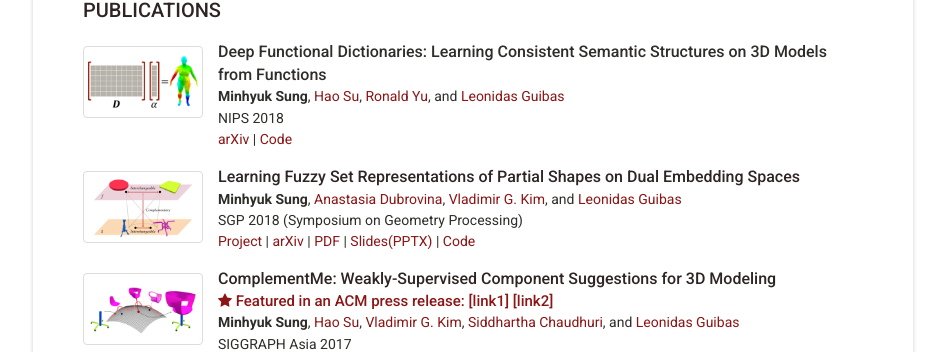
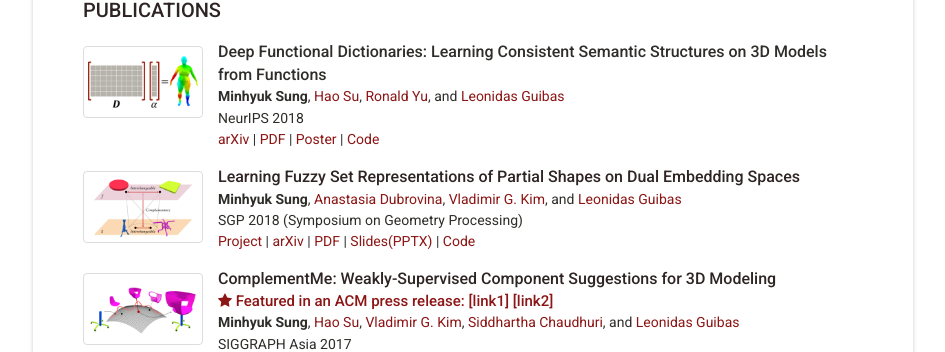
Before and after one commit to mhsung/mhsung.github.io, a Jekyll site: the page built from index.html, in a window 1280 px wide. Shown: the part 402-754 px from the top of the page, without its empty margins (167-1112 px from the left). Built offline with Jekyll 4.4.1, drawn with Linux system fonts in a browser that asks for light colours.

Commit message:
Minor update.

```diff
--- a/_includes/publications.html
+++ b/_includes/publications.html
@@ -21,8 +21,10 @@
           <a href="https://ronaldiscool.github.io/" target="_blank">Ronald Yu</a>, and
           <a href="https://geometry.stanford.edu/member/guibas/" target="_blank:">Leonidas Guibas</a>
           <br>
-          NIPS 2018<br>
+          NeurIPS 2018<br>
           <a href="https://arxiv.org/abs/1805.09957" target="_blank">arXiv</a> |
+          <a href="https://www.dropbox.com/s/b8j0mnidzsi2ewb/deep-functional-dictionaries.pdf?dl=1" target="_blank">PDF</a> |
+          <a href="https://www.dropbox.com/s/4keotjbiuj72gz3/deep-functional-dictionaries-poster.pdf?dl=1" target="_blank">Poster</a> |
           <a href="https://github.com/mhsung/deep-functional-dictionaries" target="_blank">Code</a>
         </span>
       </div>
```
